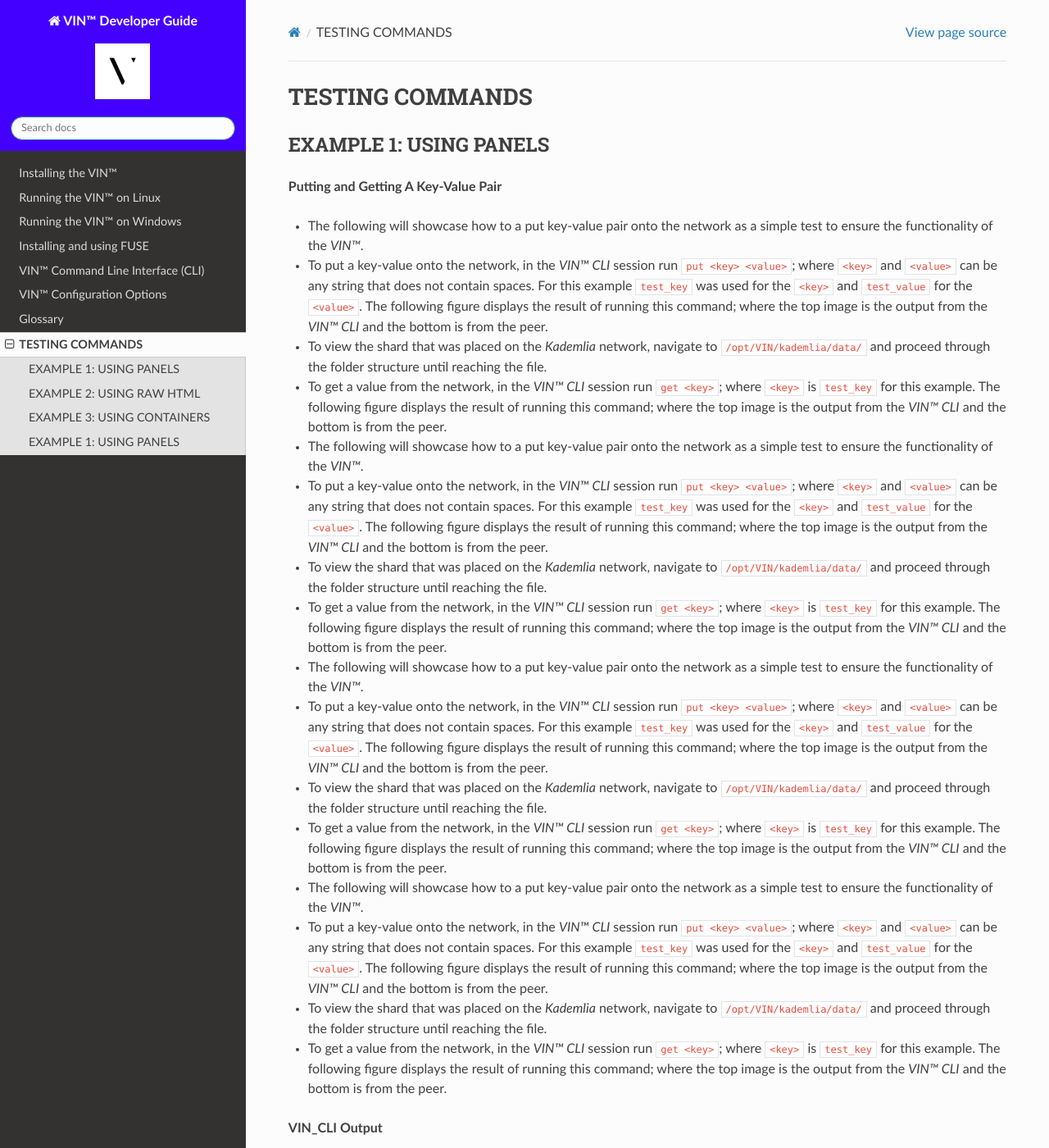
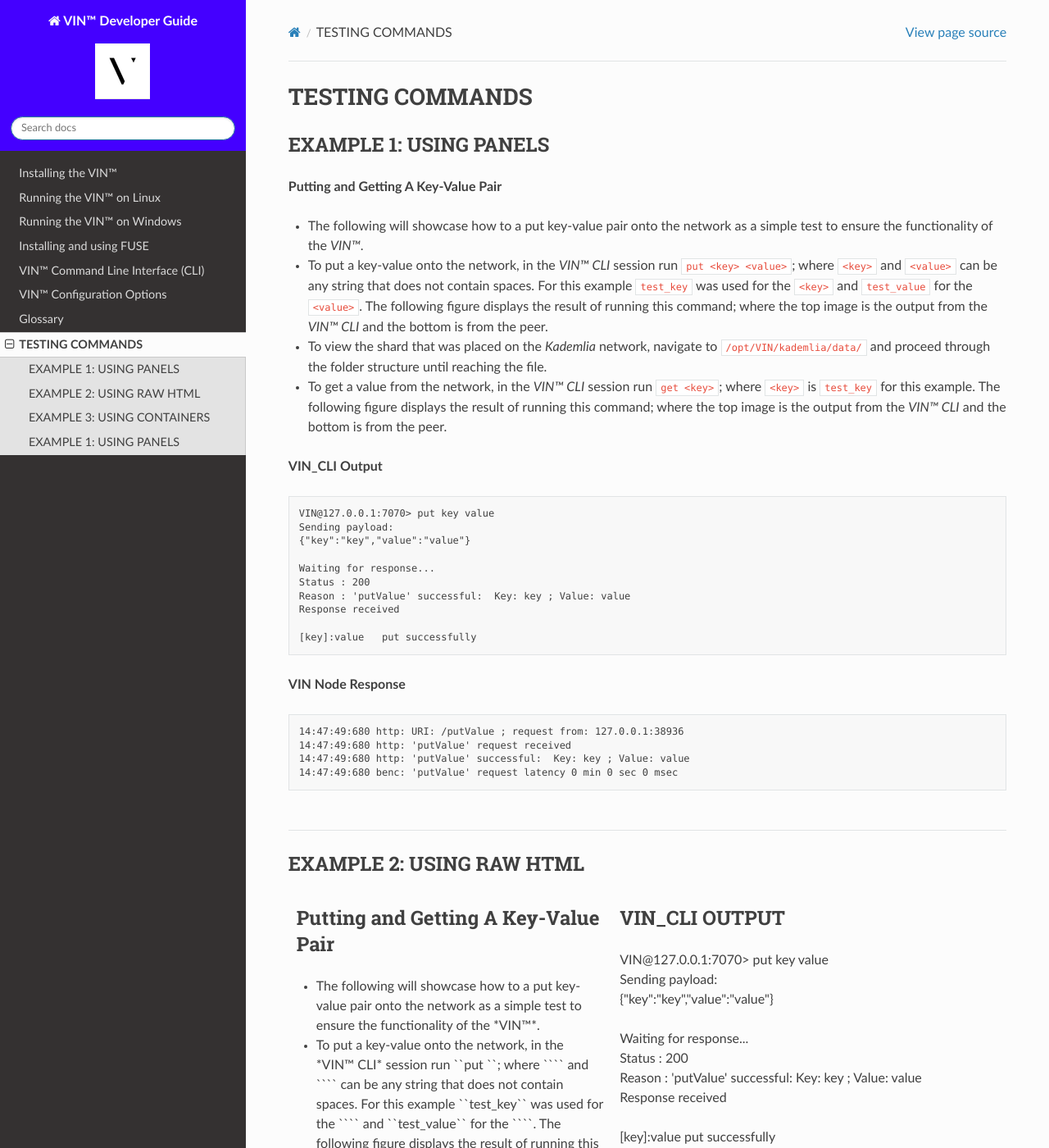
Before and after one commit to Market-Insight-Solutions-LLC/vin-developer-guide, a Sphinx documentation site: the page built from docs/source/testing_commands.rst, in a window 1280 px wide and 1400 px high. Shown: the whole window at 82% size. Built offline with Sphinx 7.4.7 and the Read the Docs theme 2.0.0, drawn with Linux system fonts in a browser that asks for light colours.

Commit message:
Testing .ymal file changes

```diff
--- a/docs/source/testing_commands.rst
+++ b/docs/source/testing_commands.rst
@@ -13,24 +13,7 @@
     ---
 
 
-    .. :column: mx-0
-
     **Putting and Getting A Key-Value Pair**
-
-    * The following will showcase how to a put key-value pair onto the network as a simple test to ensure the functionality of the *VIN™*.
-    * To put a key-value onto the network, in the *VIN™ CLI* session run ``put <key> <value>``; where ``<key>`` and ``<value>`` can be any string that does not contain spaces. For this example ``test_key`` was used for the ``<key>`` and ``test_value`` for the ``<value>``. The following figure displays the result of running this command; where the top image is the output from the *VIN™ CLI* and the bottom is from the peer.
-    * To view the shard that was placed on the *Kademlia* network, navigate to ``/opt/VIN/kademlia/data/`` and proceed through the folder structure until reaching the file.
-    * To get a value from the network, in the *VIN™ CLI* session run ``get <key>``; where ``<key>`` is ``test_key`` for this example. The following figure displays the result of running this command; where the top image is the output from the *VIN™ CLI* and the bottom is from the peer.
-
-    * The following will showcase how to a put key-value pair onto the network as a simple test to ensure the functionality of the *VIN™*.
-    * To put a key-value onto the network, in the *VIN™ CLI* session run ``put <key> <value>``; where ``<key>`` and ``<value>`` can be any string that does not contain spaces. For this example ``test_key`` was used for the ``<key>`` and ``test_value`` for the ``<value>``. The following figure displays the result of running this command; where the top image is the output from the *VIN™ CLI* and the bottom is from the peer.
-    * To view the shard that was placed on the *Kademlia* network, navigate to ``/opt/VIN/kademlia/data/`` and proceed through the folder structure until reaching the file.
-    * To get a value from the network, in the *VIN™ CLI* session run ``get <key>``; where ``<key>`` is ``test_key`` for this example. The following figure displays the result of running this command; where the top image is the output from the *VIN™ CLI* and the bottom is from the peer.
-
-    * The following will showcase how to a put key-value pair onto the network as a simple test to ensure the functionality of the *VIN™*.
-    * To put a key-value onto the network, in the *VIN™ CLI* session run ``put <key> <value>``; where ``<key>`` and ``<value>`` can be any string that does not contain spaces. For this example ``test_key`` was used for the ``<key>`` and ``test_value`` for the ``<value>``. The following figure displays the result of running this command; where the top image is the output from the *VIN™ CLI* and the bottom is from the peer.
-    * To view the shard that was placed on the *Kademlia* network, navigate to ``/opt/VIN/kademlia/data/`` and proceed through the folder structure until reaching the file.
-    * To get a value from the network, in the *VIN™ CLI* session run ``get <key>``; where ``<key>`` is ``test_key`` for this example. The following figure displays the result of running this command; where the top image is the output from the *VIN™ CLI* and the bottom is from the peer.
 
     * The following will showcase how to a put key-value pair onto the network as a simple test to ensure the functionality of the *VIN™*.
     * To put a key-value onto the network, in the *VIN™ CLI* session run ``put <key> <value>``; where ``<key>`` and ``<value>`` can be any string that does not contain spaces. For this example ``test_key`` was used for the ``<key>`` and ``test_value`` for the ``<value>``. The following figure displays the result of running this command; where the top image is the output from the *VIN™ CLI* and the bottom is from the peer.
```
